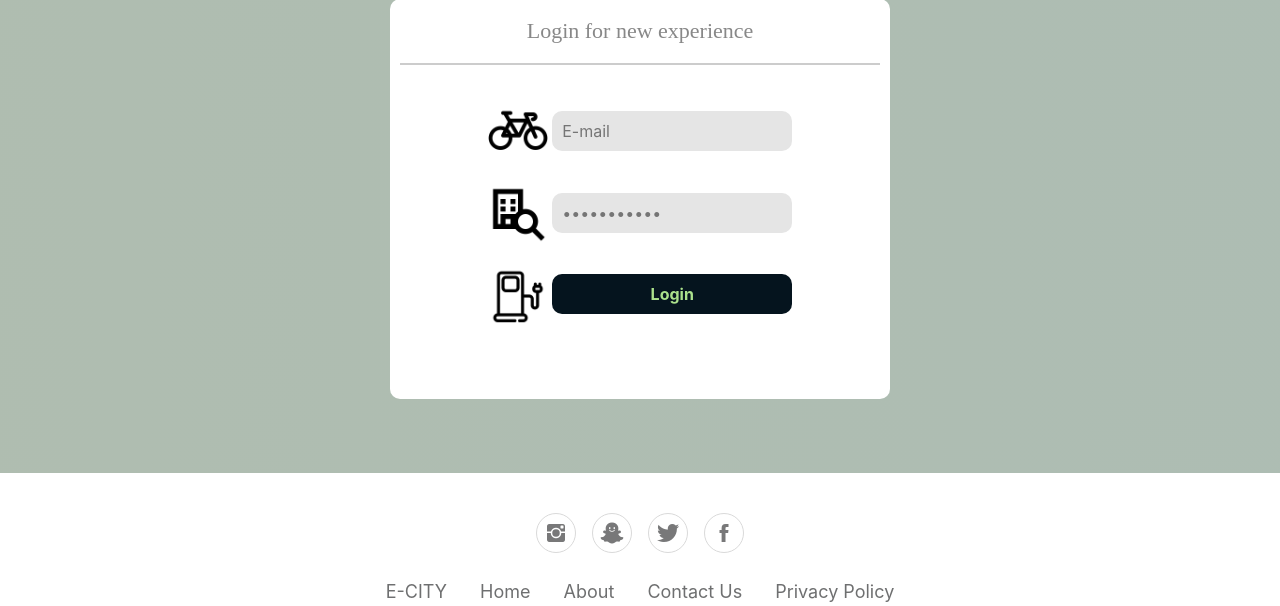
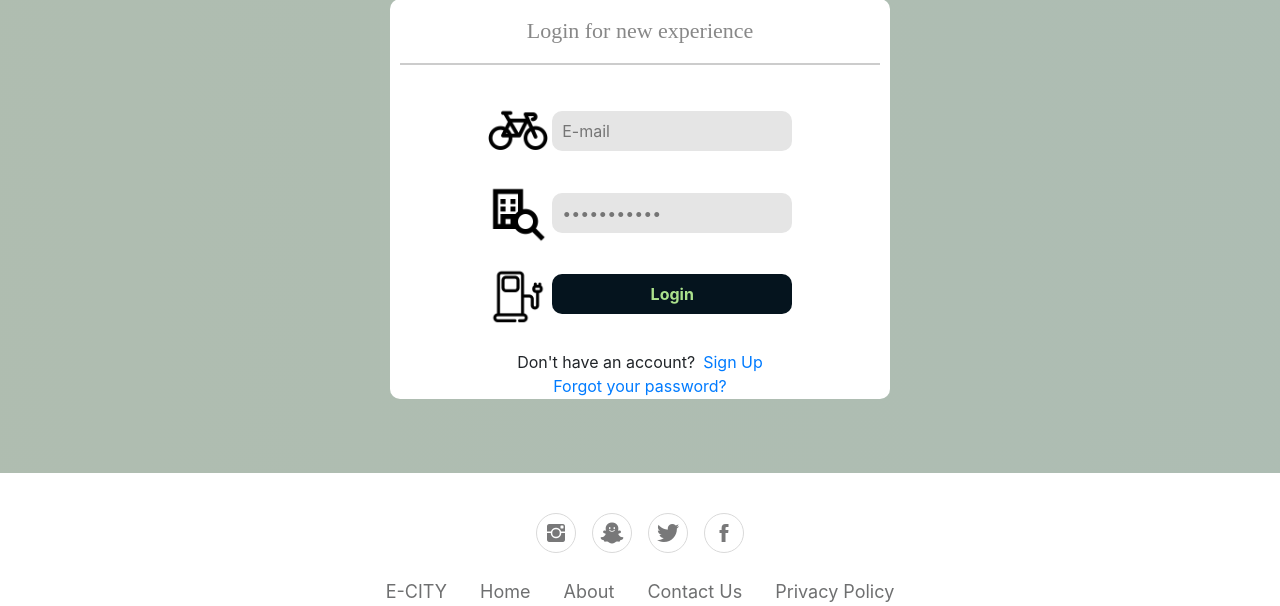
Before and after one commit to gomax22/ecity, a Flask app: template app/templates/login.html in a window 1280 px wide. Shown: the part 323-929 px from the top of the page. Run offline with Flask 2, Linux system fonts and the light colour scheme; the template is opened without the code that fills it, so the values that code supplies are empty; some libraries are stand-ins or nearby versions.

Commit message:
Add files via upload

```diff
--- a/app/templates/login.html
+++ b/app/templates/login.html
@@ -43,6 +43,14 @@
 
                             <a target="blank"><input class="butonlogin" type="submit" name="" value="Login"></a>
                         </div>
+                    <div class="mt-4">
+                        <div class="d-flex justify-content-center links">
+                            Don't have an account? <a href="#" class="ml-2">Sign Up</a>
+                        </div>
+                        <div class="d-flex justify-content-center links">
+                            <a href="#">Forgot your password?</a>
+                        </div>
+                    </div>
                     </div>
             </form>
         </section><br>
```
